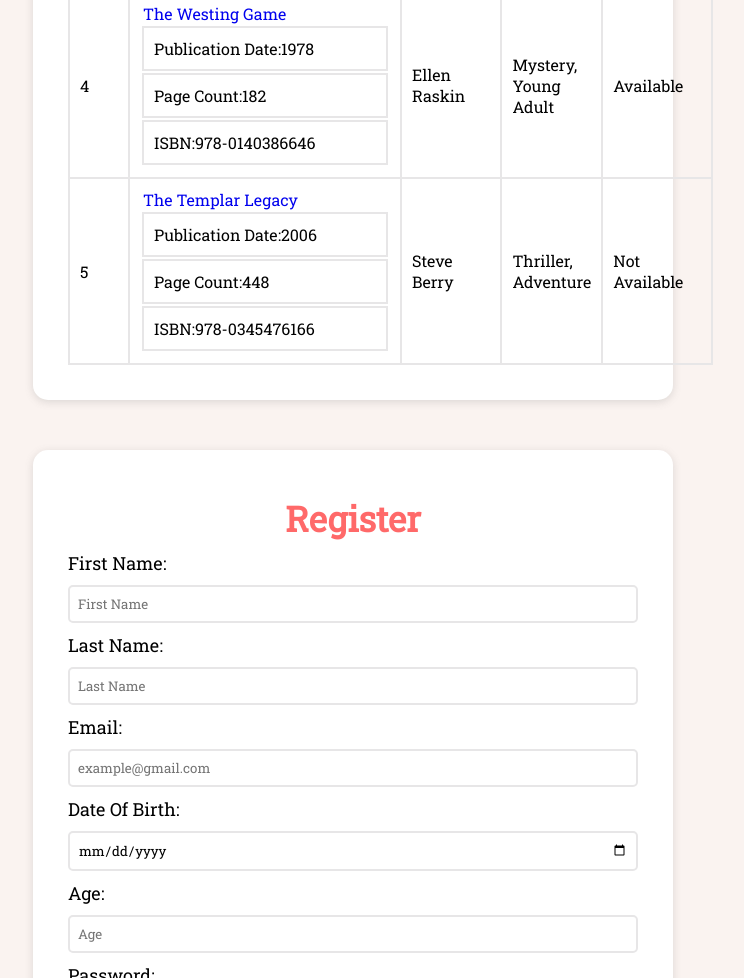
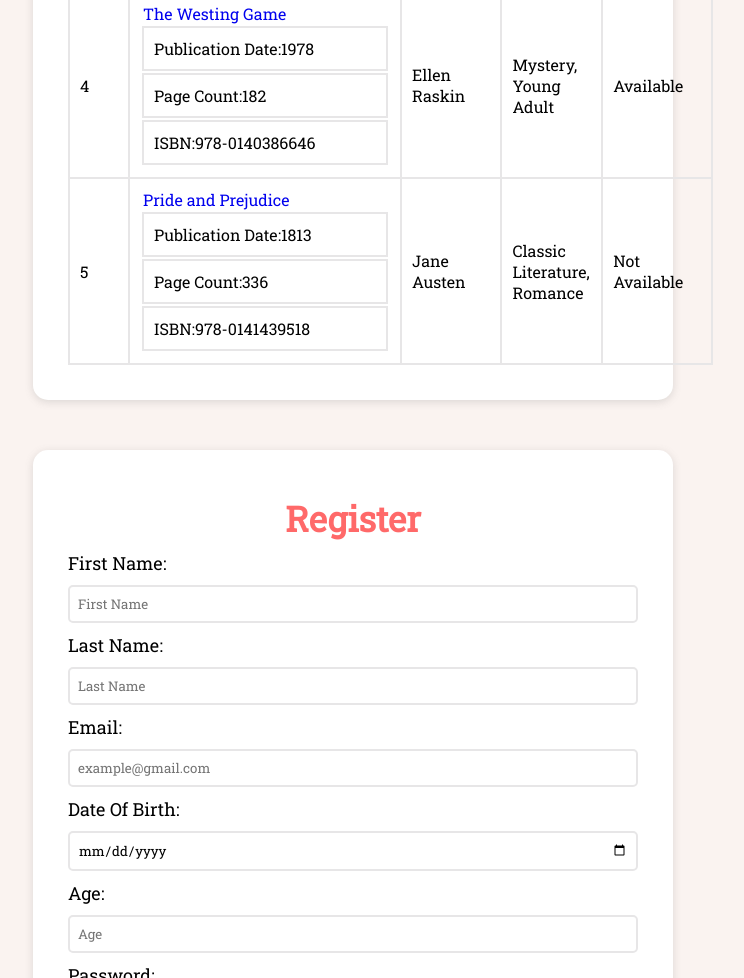
Before and after one commit to PrathamKamble/contest-project-2, a plain HTML site: page index.html in a window 1280 px wide. Shown: the part 904-1882 px from the top of the page, without its empty margins (287-1031 px from the left). Drawn offline with Linux system fonts and the light colour scheme.

Commit message:
minor change in index file

```diff
--- a/index.html
+++ b/index.html
@@ -31,7 +31,7 @@
             <tr>
                 <td>1</td>
                 <td>
-                    <a href="#" class="book-title">Treasure Island</a>
+                    <a href="https://en.wikipedia.org/wiki/Treasure_Island" target="_blank" class="book-title">Treasure Island</a>
                     <table class="title-table">
                         <tr>
                             <td>Publication Date: 28 Jan 1882</td>
@@ -56,7 +56,7 @@
             <tr>
                 <td>2</td>
                 <td >
-                    <a href="#" class="book-title">The Da Vinci Code</a>
+                    <a href="https://en.wikipedia.org/wiki/The_Da_Vinci_Code" target="_blank" class="book-title">The Da Vinci Code</a>
                     <table class="title-table">
                         <tr>
                             <td>Publication Date:2003</td>
@@ -81,7 +81,7 @@
             <tr>
                 <td>3</td>
                 <td>
-                    <a href="#" class="book-title">The Secret of the Old Clock</a>
+                    <a href="https://en.wikipedia.org/wiki/The_Secret_of_the_Old_Clock" target="_blank" class="book-title">The Secret of the Old Clock</a>
                     <table class="title-table">
                         <tr>
                             <td>Publication Date:1930</td>
@@ -106,7 +106,7 @@
             <tr>
                 <td>4</td>
                 <td>
-                    <a href="#" class="book-title">The Westing Game</a>
+                    <a href="https://en.wikipedia.org/wiki/The_Westing_Game" target="_blank" class="book-title">The Westing Game</a>
                     <table class="title-table">
                         <tr>
                             <td>Publication Date:1978</td>
@@ -131,25 +131,25 @@
             <tr>
                 <td>5</td>
                 <td>
-                    <a href="#" class="book-title">The Templar Legacy</a>
+                    <a href="https://en.wikipedia.org/wiki/Pride_and_Prejudice" target="_blank" class="book-title">Pride and Prejudice</a>
                     <table class="title-table">
                         <tr>
-                            <td>Publication Date:2006</td>
+                            <td>Publication Date:1813</td>
                         </tr>
                         <tr>
                             <td>
-                                Page Count:448
+                                Page Count:336
                             </td>
                         </tr>
                         <tr>
                             <td>
-                                ISBN:978-0345476166
+                                ISBN:978-0141439518
                             </td>
                         </tr>
                     </table>
                 </td>
-                <td>Steve Berry</td>
-                <td>Thriller, Adventure</td>
+                <td>Jane Austen</td>
+                <td>Classic Literature, Romance</td>
                 <td>Not Available</td>
             </tr>
             </table>
```
